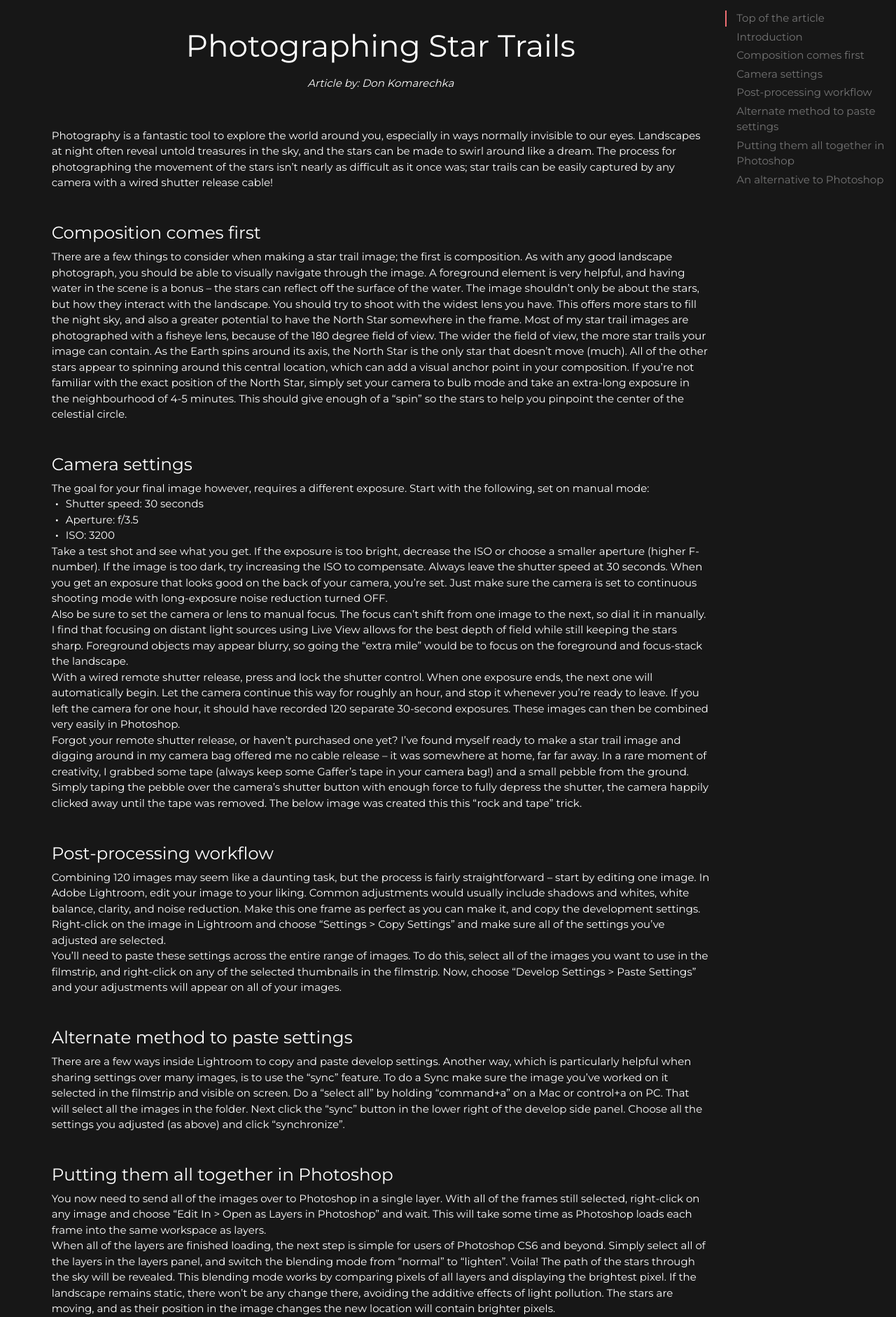
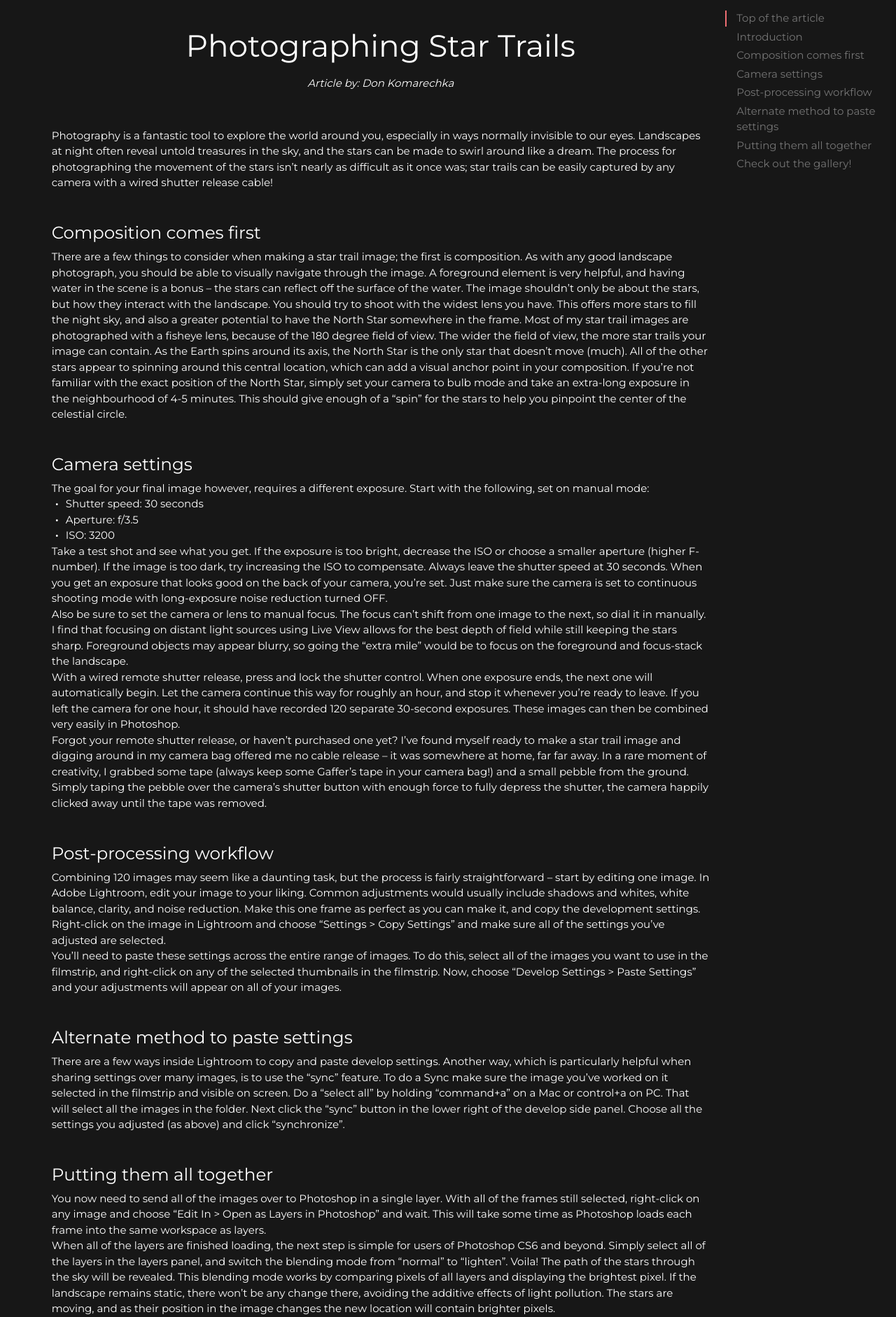
Before and after one commit to SuzanneNL/star-trail-photography, a Flask app: page / in a window 1280 px wide. Shown: the part 546-2428 px from the top of the page at 70% size. Run offline with Flask 2, Linux system fonts and the light colour scheme; some libraries are stand-ins or nearby versions.

Commit message:
Make some changes to the article and refer users to the gallery

```diff
--- a/templates/index.html
+++ b/templates/index.html
@@ -15,7 +15,7 @@
                 <h5>Composition comes first</h5>
                 <p>There are a few things to consider when making a star trail image; the first is composition. As with any good landscape photograph, you should be able to visually navigate through the image. A foreground element is very helpful, and having water in the scene is a bonus – the stars can reflect off the surface of the water. The image shouldn’t only be about the stars, but how they interact with the landscape.
                 You should try to shoot with the widest lens you have. This offers more stars to fill the night sky, and also a greater potential to have the North Star somewhere in the frame. Most of my star trail images are photographed with a fisheye lens, because of the 180 degree field of view. The wider the field of view, the more star trails your image can contain.
-                As the Earth spins around its axis, the North Star is the only star that doesn’t move (much). All of the other stars appear to spinning around this central location, which can add a visual anchor point in your composition. If you’re not familiar with the exact position of the North Star, simply set your camera to bulb mode and take an extra-long exposure in the neighbourhood of 4-5 minutes. This should give enough of a “spin” so the stars to help you pinpoint the center of the celestial circle.</p>
+                As the Earth spins around its axis, the North Star is the only star that doesn’t move (much). All of the other stars appear to spinning around this central location, which can add a visual anchor point in your composition. If you’re not familiar with the exact position of the North Star, simply set your camera to bulb mode and take an extra-long exposure in the neighbourhood of 4-5 minutes. This should give enough of a “spin” for the stars to help you pinpoint the center of the celestial circle.</p>
             </div>
             <div id="settings" class="section scrollspy">
                 <h5>Camera settings</h5>
@@ -28,7 +28,7 @@
                 <p>Take a test shot and see what you get. If the exposure is too bright, decrease the ISO or choose a smaller aperture (higher F-number). If the image is too dark, try increasing the ISO to compensate. Always leave the shutter speed at 30 seconds. When you get an exposure that looks good on the back of your camera, you’re set. Just make sure the camera is set to continuous shooting mode with long-exposure noise reduction turned OFF.</p>
                 <p>Also be sure to set the camera or lens to manual focus. The focus can’t shift from one image to the next, so dial it in manually. I find that focusing on distant light sources using Live View allows for the best depth of field while still keeping the stars sharp. Foreground objects may appear blurry, so going the “extra mile” would be to focus on the foreground and focus-stack the landscape. </p>
                 <p>With a wired remote shutter release, press and lock the shutter control. When one exposure ends, the next one will automatically begin. Let the camera continue this way for roughly an hour, and stop it whenever you’re ready to leave. If you left the camera for one hour, it should have recorded 120 separate 30-second exposures. These images can then be combined very easily in Photoshop. </p>
-                <p>Forgot your remote shutter release, or haven’t purchased one yet? I’ve found myself ready to make a star trail image and digging around in my camera bag offered me no cable release – it was somewhere at home, far far away. In a rare moment of creativity, I grabbed some tape (always keep some Gaffer’s tape in your camera bag!) and a small pebble from the ground. Simply taping the pebble over the camera’s shutter button with enough force to fully depress the shutter, the camera happily clicked away until the tape was removed. The below image was created this this “rock and tape” trick.</p>
+                <p>Forgot your remote shutter release, or haven’t purchased one yet? I’ve found myself ready to make a star trail image and digging around in my camera bag offered me no cable release – it was somewhere at home, far far away. In a rare moment of creativity, I grabbed some tape (always keep some Gaffer’s tape in your camera bag!) and a small pebble from the ground. Simply taping the pebble over the camera’s shutter button with enough force to fully depress the shutter, the camera happily clicked away until the tape was removed.</p>
             </div>
             <div id="post-processing" class="section scrollspy">
                 <h5>Post-processing workflow</h5>
@@ -39,16 +39,18 @@
                 <h5>Alternate method to paste settings</h5>
                 <p>There are a few ways inside Lightroom to copy and paste develop settings. Another way, which is particularly helpful when sharing settings over many images, is to use the “sync” feature. To do a Sync make sure the image you’ve worked on it selected in the filmstrip and visible on screen. Do a “select all” by holding “command+a” on a Mac or control+a on PC. That will select all the images in the folder. Next click the “sync” button in the lower right of the develop side panel. Choose all the settings you adjusted (as above) and click “synchronize”. </p>
             </div>
-            <div id="photoshop" class="section scrollspy">
-                <h5>Putting them all together in Photoshop</h5>
+            <div id="stacking" class="section scrollspy">
+                <h5>Putting them all together</h5>
                 <p>You now need to send all of the images over to Photoshop in a single layer. With all of the frames still selected, right-click on any image and choose “Edit In > Open as Layers in Photoshop” and wait. This will take some time as Photoshop loads each frame into the same workspace as layers. </p>
                 <p>When all of the layers are finished loading, the next step is simple for users of Photoshop CS6 and beyond. Simply select all of the layers in the layers panel, and switch the blending mode from “normal” to “lighten”. Voila! The path of the stars through the sky will be revealed. This blending mode works by comparing pixels of all layers and displaying the brightest pixel. If the landscape remains static, there won’t be any change there, avoiding the additive effects of light pollution. The stars are moving, and as their position in the image changes the new location will contain brighter pixels. </p>
                 <p>For users of Photoshop CS5 or previous, this can still be done but it will take some time. You cannot select multiple layers and change the blending mode on them all at once, it must be done one at a time. </p>
                 <p>When you’re done, flatten the image and save it. Continue to edit as you see fit, but the star trail is complete! </p>
+                <br>
+                <p>Another option if you do not use Lightroom or Photoshop is to use a free program call StarStaX. It’s easy to use, just drop your images in and it does all the magic for you, AND even fills in the tiny gaps between each of the exposures. </p>
             </div>
-            <div id="alternative" class="section scrollspy">
-                <h5>An alternative to Photoshop</h5>
-                <p>Another option if you do not use Lightroom or Photoshop is to use a free program call StarStaX. It’s easy to use, just drop your images in and it does all the magic for you, AND even fills in the tiny gaps between each of the exposures. </p>
+            <div id="gallery" class="section scrollspy">
+                <h5>Check out the gallery!</h5>
+                <p>Even though you now have enough tips on how to get started and take your first star trail photographs, it might help if you take a look at a few examples of pictures, made by other photographers. Check out our <a href="{{ url_for('get_images') }}">GALLERY</a> of images created by our users. Check out the compositions and camera settings they chose, and get inspired! And finally, when you've taken your first pictures and are happy with the result, feel free to create an account here and add your own images to the gallery, so others can be inspired by your star trail photography.</p>
             </div>
         </div>
         <div class="col hide-on-small-only m3 l2">
@@ -59,10 +61,11 @@
                 <li><a href="#settings">Camera settings</a></li>
                 <li><a href="#post-processing">Post-processing workflow</a></li>
                 <li><a href="#alternate-method">Alternate method to paste settings</a></li>
-                <li><a href="#photoshop">Putting them all together in Photoshop</a></li>
-                <li><a href="#alternative">An alternative to Photoshop</a></li>
+                <li><a href="#stacking">Putting them all together</a></li>
+                <li><a href="#gallery">Check out the gallery!</a></li>
             </ul>
         </div>
     </div>
 </div>
+
 {% endblock %}
```
